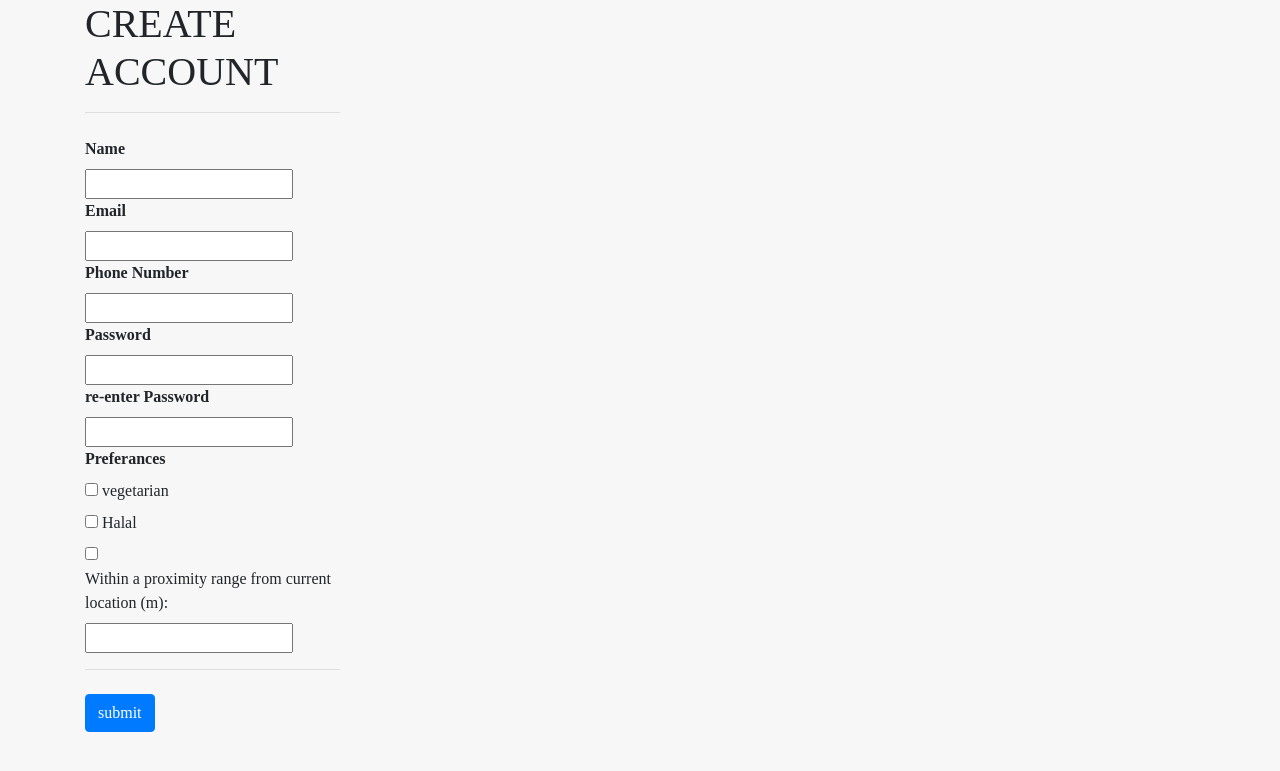
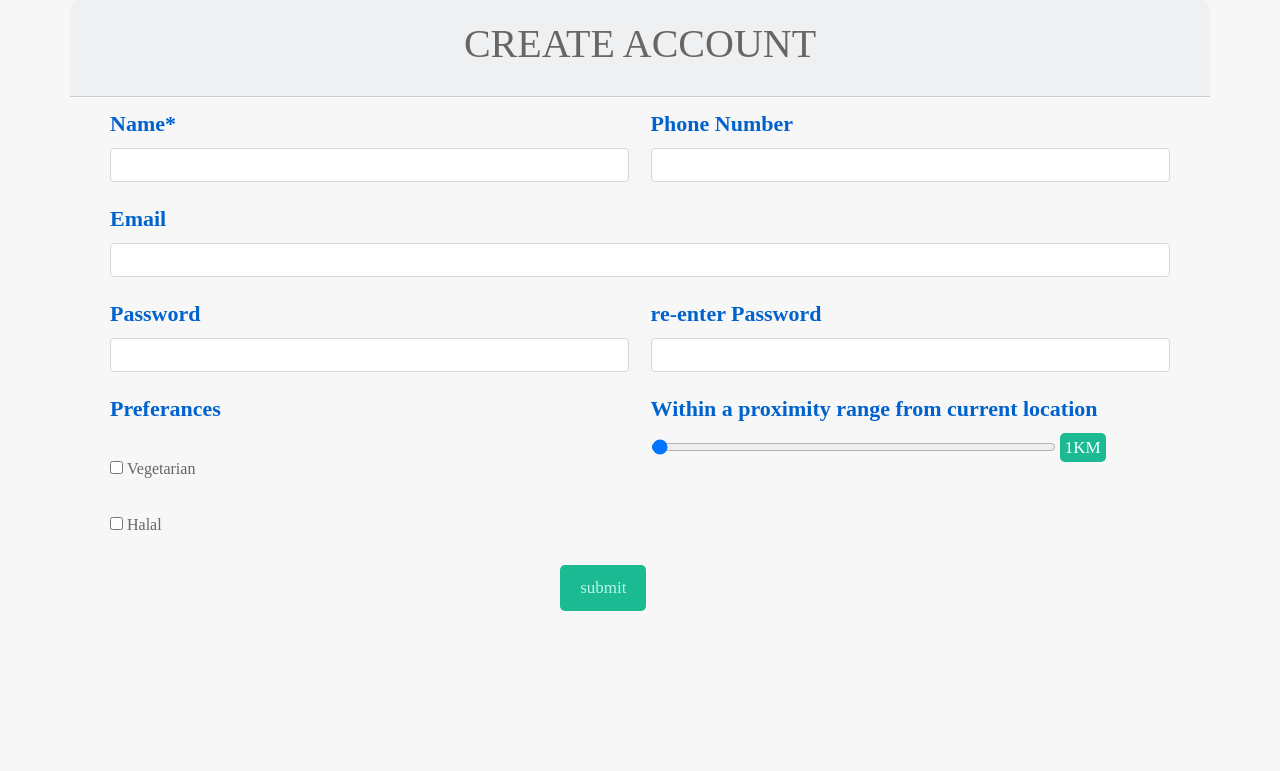
Before and after one commit to simshengqin/IS216, a PHP site: page /registration.php in a window 1280 px wide. Shown: the top 771 px of the page. Run offline with PHP 8.4, Linux system fonts and the light colour scheme; some libraries are stand-ins or nearby versions.

Commit message:
Added styling for registration.php

```diff
--- a/css/maincss.css
+++ b/css/maincss.css
@@ -2,17 +2,17 @@ body {
   background-color: #f7f7f7;
   /* font-family: 'Lato'; */
   /* font-family: 'Montserrat'; */
-  font-family: 'Poppins';
+  font-family: "Poppins";
   /* font-family: 'Roboto'; */
 }
 
-html,body
-{
-    width: 100%;
-    height: 100%;
-    margin: 0px;
-    padding: 0px;
-    overflow-x: hidden;
+html,
+body {
+  width: 100%;
+  height: 100%;
+  margin: 0px;
+  padding: 0px;
+  overflow-x: hidden;
 }
 
 .profile-img {
@@ -28,7 +28,6 @@ html,body
   background-color: #e9ecef;
 }
 
-
 .header-img {
   max-width: 100%;
   height: auto;
@@ -41,12 +40,11 @@ html,body
   position: relative;
   bottom: 20px;
   right: 180px;
-  background-color:white;
+  background-color: white;
   color: black;
   padding-left: 20px;
   padding-right: 20px;
 }
-
 
 /* mouse over link */
 a:hover {
@@ -280,7 +278,8 @@ h3.h3 {
   }
 }
 /********************* shoppingcart.php **********************/
-.cart_product_img .product-discount-label, .cart_product_img .product-new-label {
+.cart_product_img .product-discount-label,
+.cart_product_img .product-new-label {
   color: #fff;
   background-color: #16a085;
   font-size: 13px;
@@ -542,17 +541,17 @@ img {
   border: 2px solid white;
 }
 
-.form_container{
+.form_container {
   margin-top: 100px;
 }
 
-.login_button{
+.login_button {
   width: 100%;
   background: #f7f7f7;
   color: black;
 }
 
-.login_button{
+.login_button {
   box-shadow: none;
   outline: 0px;
 }
@@ -561,19 +560,149 @@ img {
   padding: 0 2rem;
 }
 
-.form_input{
+.form_input {
   background: #f7f7f7;
   color: #222;
   border: 0;
   border-radius: 0.25rem 0 0 0 0.25rem;
 }
 
-.user_input:focus{
+.user_input:focus {
   box-shadow: none;
   outline: 0px;
   color: black;
 }
 
-.checkbox_group .custom_checkbox:checked~.custom_label_checkbox::before{
+.checkbox_group .custom_checkbox:checked ~ .custom_label_checkbox::before {
   background-color: #16a085;
 }
+
+/*---------------------------------------*/
+/* REGISTRATION PAGE */
+/*---------------------------------------*/
+
+/*---------------------------------------*/
+/* Form HEADER */
+/*---------------------------------------*/
+.signup-form {
+  font-family: "Roboto", sans-serif;
+  width: 650px;
+  margin: 30px auto;
+  background: linear-gradient(to right, #ffffff 0%, #fafafa 50%, #ffffff 99%);
+  border-radius: 10px;
+}
+.form-header {
+  background-color: #eff0f1;
+  border-top-left-radius: 10px;
+  border-top-right-radius: 10px;
+}
+.form-header {
+  font-size: 30px;
+  text-align: center;
+  color: #666;
+  padding: 20px 0;
+  border-bottom: 1px solid #cccccc;
+}
+
+/*---------------------------------------*/
+/* FORM BODY */
+/*---------------------------------------*/
+
+.form-body {
+    padding: 10px 40px;
+    color: #666;
+}
+.form-group {
+    margin-bottom: 20px;
+}
+.form-body .label-title {
+    color: #0062cc;
+    font-size: 22px;
+    font-weight: bold;
+}
+.form-body .form-input {
+    font-size: 22px;
+    box-sizing: border-box;
+    width: 100%;
+    height: 34px;
+    padding-left: 10px;
+    padding-right: 10px;
+    color: #333333;
+    text-align: left;
+    border: 1px solid #d6d6d6;
+    border-radius: 4px;
+    background: white;
+    outline: none;
+}
+.horizontal-group .left {
+    float: left;
+    width: 49%;
+}
+.horizontal-group .right {
+    float: right;
+    width: 49%;
+}
+input[type="file"] {
+    outline: none;
+    cursor: pointer;
+    font-size: 17px;
+}
+#range-label {
+    width: 15%;
+    padding: 5px;
+    background-color: #1bba93;
+    color: white;
+    border-radius: 5px;
+    font-size: 17px;
+    position: relative;
+    top: -8px;
+}
+::-webkit-input-placeholder {
+    color: #d9d9d9;
+}
+/*---------------------------------------*/
+/* Form Footer */
+/*---------------------------------------*/
+.form-footer {
+    clear: both;
+}
+
+/*---------------------------------------*/
+/* Form Footer */
+/*---------------------------------------*/
+.signup-form .form-footer {
+    background-color: #eff0f1;
+    border-bottom-left-radius: 10px;
+    border-bottom-right-radius: 10px;
+    padding: 10px 40px;
+    text-align: right;
+    border-top: 1px solid #cccccc;
+
+
+}
+.form-footer span {
+    margin-top: 30px;
+    color: #999;
+    font-style: italic;
+    font-weight: thin;
+}
+.btn {
+    display: inline-block;
+    padding: 10px 20px;
+    background-color: #1bba93;
+    font-size: 17px;
+    border: none;
+    border-radius: 5px;
+    color: #bcf5e7;
+    cursor: pointer;
+    margin: 0;
+    position: relative;
+
+    left: 43%;
+
+}
+.btn:hover {
+
+    background-color: #169c7b;
+    color: white;
+}
--- a/registration.php
+++ b/registration.php
@@ -57,38 +57,72 @@
 
         <div>
             <form action="registration.php" method="post" name="myform">
+
                 <div class="container">
-                    <div class="col-sm-3">
+
+                    <!--form header-->
+                    <div id="form-header" class="form-header">
                         <h1>CREATE ACCOUNT</h1>
-                        <hr class = "mb-4">
+                    </div>
 
-                        <label for="name"><b>Name</b></label>
-                        <br>
-                        <input class="form_control" type="text" name="name" required>
-                        <br>
-                        <label for="email"><b>Email</b></label><br>
-                        <input class="form_control" type="email" name="email" required>
+                    <div class="form-body">
+                        <div class="horizontal-group">
+                            <div class="form-group left">
+                                <label for="name" class="label-title"><b>Name*</b></label>
+                                <input class="form-input" type="text" name="name" required>
+                            </div>
+                            <div class="form-group right">
+                               <label for="phoneNumber" class="label-title"><b>Phone Number</b></label>
+                                <input class="form-input" type="text" name="phoneNumber" required>
+                            </div>
+                        </div>
+                        <div class="form-group">
+                            <label for="email" class="label-title">Email</label>
+                            <input class="form-input" type="email" name="email" required>
+                        </div>
+                        <div class="horizontal-group">
+                            <div class="form-group left">
+                                <label for="password" class="label-title"><b>Password</b></label>
+                                <input class="form-input" type="password" name="password" required>
+                            </div>
+                            <div class="form-group right">
+                                <label for="reEnterPassword" class="label-title"><b>re-enter Password</b></label>
+                                <input class="form-input" type="password" name="reEnterPassword" required><br>
+                            </div>
+                        </div>
+                        <div class="horizontal-group">
+                            <div class="form-group left">
+                                <label for="prefer" class="label-title"><b>Preferances</b></label><br><br>
+                                <input  type="checkbox" id="vegetarian" value="vegetarian" name="preferance[]" >
+                                <label for="vegetarian">Vegetarian</label><br><br>
+                                <input  type="checkbox" id="halal" value="halal" name="preferance[]">
+                                <label for="halal">Halal</label>
+                            </div>
+                            <div class="form-group right">
+                                    <label for="experience" class="label-title">Within a proximity range from current location</label>
+                                    <input type="range" min="1" max="25" step="5" value="0" id="experience" class="form-input" onChange="change();" style="height: 28px; width: 78%; padding: 0;" />
+                                    <span id="range-label">1KM</span>
+                                </div>
+                            </div>
 
-                        <label for="phoneNumber"><b>Phone Number</b></label>
-                        <input class="form_control" type="text" name="phoneNumber" required>
+                        </div>
+                        <div class="form-footer">
+                            <input class="btn btn-primary" type="submit" name="submit" id="register" value="submit">
+                        </div>
 
-                        <label for="password"><b>Password</b></label>
-                        <input class="form_control" type="password" name="password" required>
 
-                        <label for="reEnterPassword"><b>re-enter Password</b></label>
-                        <input class="form_control" type="password" name="reEnterPassword" required><br>
 
-                        <label for="prefer"><b>Preferances</b></label><br>
-                        <input type="checkbox" id="vegetarian" value="vegetarian" name="preferance[]">
-                        <label for="vegetarian">vegetarian</label><br>
-                        <input type="checkbox" id="halal" value="halal" name="preferance[]">
-                        <label for="halal">Halal</label><br>
-                        <input type="checkbox" id="proxi" value="halal" name="preferance[]">
-                        <label for="halal">Within a proximity range from current location (m):</label>
-                        <input type="text" name="preferance[]">
 
-                        <hr class = "mb-4">
-                        <input class="btn btn-primary" type="submit" name="submit" id="register" value="submit">
+
+
+
+
+
+
+
+
+
+
                     </div>
 
                     <script src="https://cdn.jsdelivr.net/npm/sweetalert2@10"></script>
@@ -114,6 +148,14 @@
                             }
                         });
                     </script>
+                    <!-- Script for range input label -->
+                    <script>
+                    var rangeLabel = document.getElementById("range-label");
+                    var experience = document.getElementById("experience");
+                    function change() {
+                    rangeLabel.innerText = experience.value + "K";
+                    }
+                    </script>
 
 
                 </div>
```
